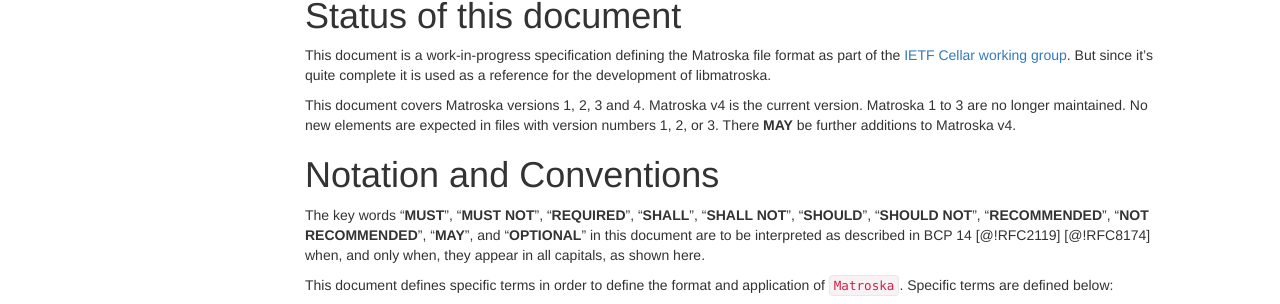
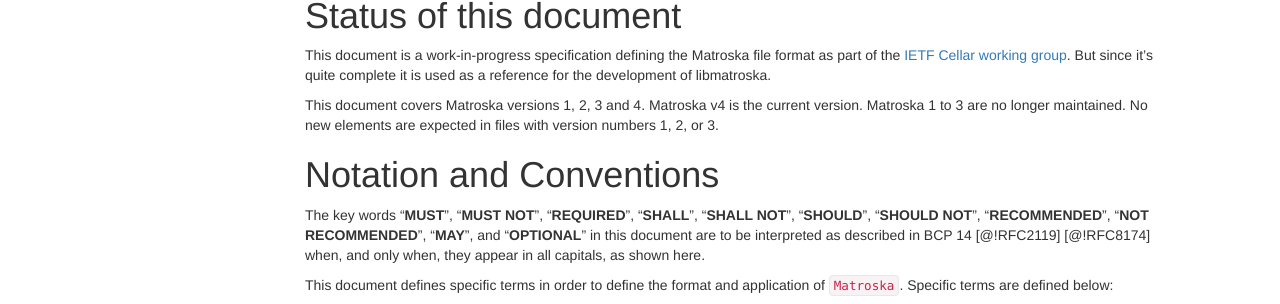
Before and after one commit to ietf-wg-cellar/matroska-specification, a Jekyll site: the page built from index_matroska.md, in a window 1280 px wide. Shown: the part 866-1170 px from the top of the page. Built offline with Jekyll 4.4.1, drawn with Linux system fonts in a browser that asks for light colours; our own code applies the rules of GitHub Pages for plain Markdown files.

Commit message:
remove the claim v4 may have new additions
IMO additions should go in v5 and we have a few lined up for that already.

Also we can't predict the future. Furthermore additions is a little vague,
it could also be enum values. (see discussion on enum and IANA registries)

```diff
--- a/index_matroska.md
+++ b/index_matroska.md
@@ -79,7 +79,6 @@
 
 This document covers Matroska versions 1, 2, 3 and 4. Matroska v4 is the current version.
 Matroska 1 to 3 are no longer maintained. No new elements are expected in files with version numbers 1, 2, or 3.
-There **MAY** be further additions to Matroska v4.
 
 # Notation and Conventions
 
```
